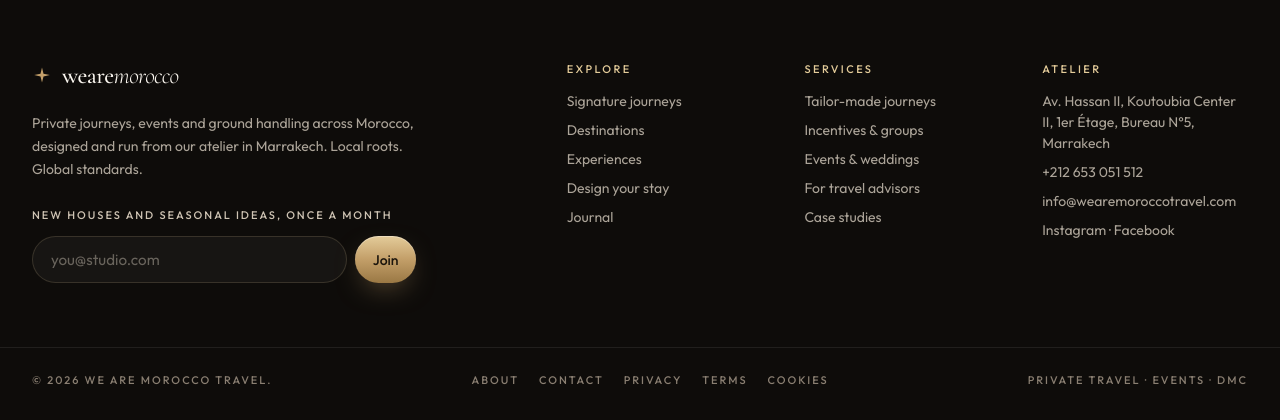
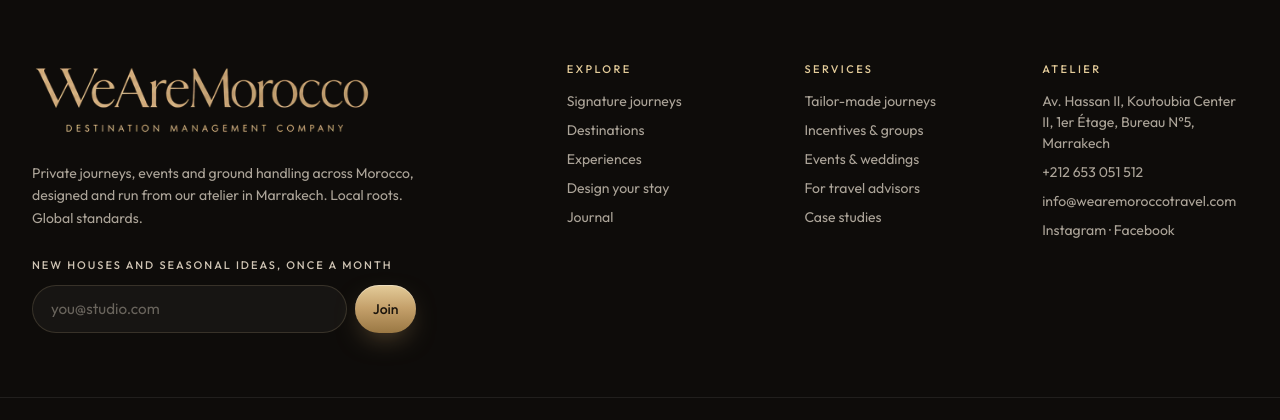
Before and after one commit to akk9291/wearemoroccodmc, a Laravel app: page /services/tailor-made in a window 1280 px wide. Shown: the part 5414-5834 px from the top of the page. Run offline with Laravel 12, Linux system fonts and the light colour scheme; data comes from the database, SQL or seed files in the repository; parts of the project's set-up code (start-up, migrations or seed data) failed here and were passed over.

Commit message:
New WeAreMorocco wordmark logo; remove star mark
- Transparent wordmark PNG/WebP (ivory, gold, terracotta) from the client logo pack
- Header: ivory wordmark only; footer and 500 page: gold full lockup with tagline
- Star symbol removed from the logo in header, footer and 500 page
- Admin brand logo (terracotta / ivory in dark mode); JSON-LD logo setting
- Small brand.css; arena.css untouched

Co-Authored-By: Claude Opus 5.5 <noreply@anthropic.com>

```diff
--- a/app/Providers/Filament/AdminPanelProvider.php
+++ b/app/Providers/Filament/AdminPanelProvider.php
@@ -28,6 +28,9 @@ class AdminPanelProvider extends PanelProvider
             ->path('admin')
             ->login()
             ->brandName('We Are Morocco DMC')
+            ->brandLogo(asset('assets/img/logo/wearemorocco-wordmark-terracotta.png'))
+            ->darkModeBrandLogo(asset('assets/img/logo/wearemorocco-wordmark-ivory.png'))
+            ->brandLogoHeight('1.6rem')
             ->favicon(asset('assets/favicon.svg'))
             ->colors([
                 // --gold / --terracotta in public/assets/arena.css
--- a/database/seeders/data/settings.json
+++ b/database/seeders/data/settings.json
@@ -100,6 +100,6 @@
  {
   "group": "seo",
   "key": "logo",
-  "value": null
+  "value": "/assets/img/logo/wearemorocco-terracotta.png"
  }
 ]
--- a/resources/views/errors/500.blade.php
+++ b/resources/views/errors/500.blade.php
@@ -10,13 +10,14 @@
 <link rel="icon" href="{{ asset('assets/favicon.svg') }}" type="image/svg+xml">
 <link rel="stylesheet" href="https://fonts.googleapis.com/css2?family=Cormorant+Garamond:ital,wght@0,300;0,400;1,300;1,400&family=Outfit:wght@300;400;500&display=swap">
 <link rel="stylesheet" href="{{ asset('assets/arena.css') }}">
+<link rel="stylesheet" href="{{ asset('assets/brand.css') }}">
 </head>
 <body>
 <main id="main">
 <section class="sec bg-ink center" style="min-height:100vh;display:grid;place-items:center">
   <span class="orb orb-soft" aria-hidden="true"></span>
   <div class="container narrow-2" style="margin-inline:auto">
-    <a class="brand" href="{{ url('/') }}" aria-label="We Are Morocco, home" style="justify-content:center;margin-bottom:2.5rem"><svg viewBox="0 0 32 32" aria-hidden="true" class="star"><path fill="currentColor" d="M16 2.5 18.4 12.2 28.5 14.5 18.4 16.8 16 26.5 13.6 16.8 3.5 14.5 13.6 12.2Z"/></svg><span class="word">weare<i>morocco</i></span></a>
+    <a class="brand brand-logo brand-full" href="{{ url('/') }}" aria-label="We Are Morocco DMC, home" style="justify-content:center;margin-bottom:2.5rem;display:flex"><picture><source type="image/webp" srcset="{{ asset('assets/img/logo/wearemorocco-gold.webp') }}"><img src="{{ asset('assets/img/logo/wearemorocco-gold.png') }}" alt="We Are Morocco DMC" width="800" height="168" fetchpriority="high" decoding="async"></picture></a>
     <p class="eyebrow">Error 500</p>
     <h1 class="h2 big" style="margin-top:1rem">Something went wrong <span class="it">on our side.</span></h1>
     <p class="lead" style="margin-top:1.25rem;color:rgba(239,230,214,.78)">We have been notified. Please try again in a moment, or write to us at <a href="mailto:info@wearemoroccotravel.com" style="color:var(--gold-light)">info@wearemoroccotravel.com</a>.</p>
--- a/resources/views/layouts/app.blade.php
+++ b/resources/views/layouts/app.blade.php
@@ -18,6 +18,7 @@
 <link rel="stylesheet" href="https://fonts.googleapis.com/css2?family=Cormorant+Garamond:ital,wght@0,300;0,400;0,500;0,600;0,700;1,300;1,400;1,500&family=Outfit:wght@300;400;500;600;700&display=swap" media="print" onload="this.media='all'">
 <noscript><link rel="stylesheet" href="https://fonts.googleapis.com/css2?family=Cormorant+Garamond:ital,wght@0,300;0,400;0,500;0,600;0,700;1,300;1,400;1,500&family=Outfit:wght@300;400;500;600;700&display=swap"></noscript>
 <link rel="stylesheet" href="{{ \App\Support\Content::asset('assets/arena.css') }}">
+<link rel="stylesheet" href="{{ \App\Support\Content::asset('assets/brand.css') }}">
 @stack('head')
 </head>
 <body>
--- a/resources/views/partials/footer.blade.php
+++ b/resources/views/partials/footer.blade.php
@@ -1,7 +1,7 @@
 <footer class="site-footer">
   <div class="container f-top">
     <div>
-      <a class="brand" href="{{ route('home') }}" aria-label="We Are Morocco, home"><svg viewBox="0 0 32 32" aria-hidden="true" class="star"><path fill="currentColor" d="M16 2.5 18.4 12.2 28.5 14.5 18.4 16.8 16 26.5 13.6 16.8 3.5 14.5 13.6 12.2Z"/></svg><span class="word">weare<i>morocco</i></span></a>
+      <a class="brand brand-logo brand-full" href="{{ route('home') }}" aria-label="We Are Morocco DMC, home"><picture><source type="image/webp" srcset="{{ asset('assets/img/logo/wearemorocco-gold.webp') }}"><img src="{{ asset('assets/img/logo/wearemorocco-gold.png') }}" alt="We Are Morocco DMC" width="800" height="168" loading="lazy" decoding="async"></picture></a>
       <p class="f-blurb">{{ $site['footer_blurb'] }}</p>
       @include('partials.newsletter')
     </div>
--- a/resources/views/partials/header.blade.php
+++ b/resources/views/partials/header.blade.php
@@ -1,6 +1,6 @@
 <header class="site-header">
   <div class="container bar">
-    <a class="brand" href="{{ route('home') }}" aria-label="We Are Morocco, home"><svg viewBox="0 0 32 32" aria-hidden="true" class="star"><path fill="currentColor" d="M16 2.5 18.4 12.2 28.5 14.5 18.4 16.8 16 26.5 13.6 16.8 3.5 14.5 13.6 12.2Z"/></svg><span class="word">weare<i>morocco</i></span></a>
+    <a class="brand brand-logo" href="{{ route('home') }}" aria-label="We Are Morocco DMC, home"><picture><source type="image/webp" srcset="{{ asset('assets/img/logo/wearemorocco-wordmark-ivory.webp') }}"><img src="{{ asset('assets/img/logo/wearemorocco-wordmark-ivory.png') }}" alt="We Are Morocco DMC" width="520" height="69" fetchpriority="high" decoding="async"></picture></a>
     <nav class="main-nav" aria-label="Main">@foreach($menus['main'] as $item)<a href="{{ $item->href() }}"@if($item->isActive()) aria-current="page"@endif>{{ $item->label }}</a>@endforeach</nav>
     <div class="hdr-right">
       <a class="hdr-phone" href="tel:{{ $site['phone'] }}">{{ $site['phone_display'] }}</a>
```
Also changed, not shown: public/assets/brand.css (added), public/assets/img/logo/wearemorocco-gold.png (added), public/assets/img/logo/wearemorocco-gold.webp (added), public/assets/img/logo/wearemorocco-ivory.png (added), public/assets/img/logo/wearemorocco-ivory.webp (added), public/assets/img/logo/wearemorocco-terracotta.png (added), public/assets/img/logo/wearemorocco-terracotta.webp (added), public/assets/img/logo/wearemorocco-wordmark-gold.png (added), public/assets/img/logo/wearemorocco-wordmark-gold.webp (added), public/assets/img/logo/wearemorocco-wordmark-ivory.png (added), public/assets/img/logo/wearemorocco-wordmark-ivory.webp (added), public/assets/img/logo/wearemorocco-wordmark-terracotta.png (added), public/assets/img/logo/wearemorocco-wordmark-terracotta.webp (added).
